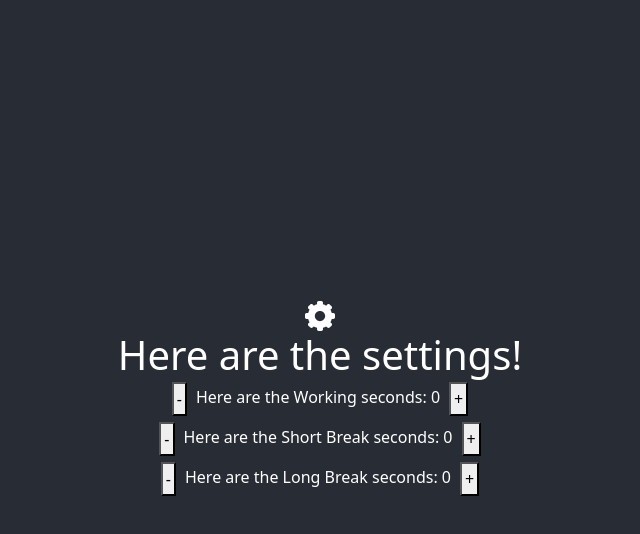
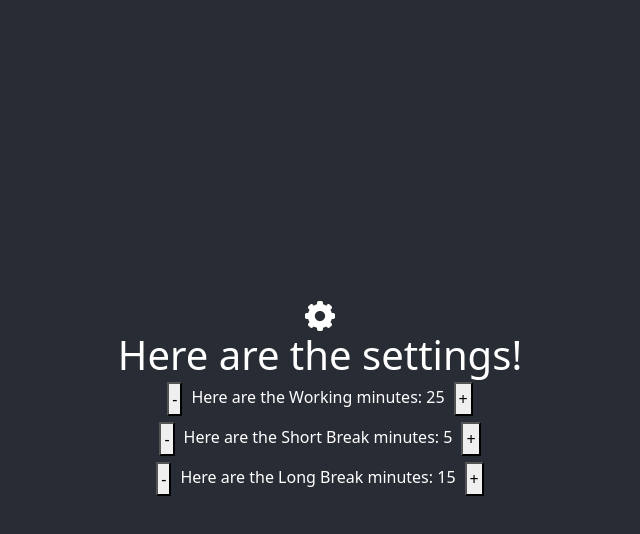
Before and after one commit to ToCans/cozystudy, a React (Create React App) app: page / in a window 1280 px wide. Both pictures are taken after a click on the picture 640 px from the left and 338 px from the top of the page. Shown: the top 534 px of the page, without its empty margins (320-960 px from the left). Built offline with nearby package versions, Linux system fonts and the light colour scheme.

Commit message:
Settings Page Fixed for Minutes

```diff
--- a/src/components/settings.jsx
+++ b/src/components/settings.jsx
@@ -11,15 +11,15 @@ const Settings = () => {
             <div className="settingsRow">
                 <button
                     onClick={() =>
-                        settings.setWorkingSeconds(settings.workingSeconds - 1)
+                        settings.setWorkingMinutes(settings.workingMinutes - 1)
                     }
                 >
                     -
                 </button>
-                <p>Here are the Working seconds: {settings.workingSeconds}</p>
+                <p>Here are the Working minutes: {settings.workingMinutes}</p>
                 <button
                     onClick={() =>
-                        settings.setWorkingSeconds(settings.workingSeconds + 1)
+                        settings.setWorkingMinutes(settings.workingMinutes + 1)
                     }
                 >
                     +
@@ -28,21 +28,21 @@ const Settings = () => {
             <div className="settingsRow">
                 <button
                     onClick={() =>
-                        settings.setShortBreakSeconds(
-                            settings.shortBreakSeconds - 1
+                        settings.setShortBreakMinutes(
+                            settings.shortBreakMinutes - 1
                         )
                     }
                 >
                     -
                 </button>
                 <p>
-                    Here are the Short Break seconds:{" "}
-                    {settings.shortBreakSeconds}
+                    Here are the Short Break minutes:{" "}
+                    {settings.shortBreakMinutes}
                 </p>
                 <button
                     onClick={() =>
-                        settings.setShortBreakSeconds(
-                            settings.shortBreakSeconds + 1
+                        settings.setShortBreakMinutes(
+                            settings.shortBreakMinutes + 1
                         )
                     }
                 >
@@ -52,20 +52,20 @@ const Settings = () => {
             <div className="settingsRow">
                 <button
                     onClick={() =>
-                        settings.setLongBreakSeconds(
-                            settings.longBreakSeconds - 1
+                        settings.setLongBreakMinutes(
+                            settings.longBreakMinutes - 1
                         )
                     }
                 >
                     -
                 </button>
                 <p>
-                    Here are the Long Break seconds: {settings.longBreakSeconds}
+                    Here are the Long Break minutes: {settings.longBreakMinutes}
                 </p>
                 <button
                     onClick={() =>
-                        settings.setLongBreakSeconds(
-                            settings.longBreakSeconds + 1
+                        settings.setLongBreakMinutes(
+                            settings.longBreakMinutes + 1
                         )
                     }
                 >
```
